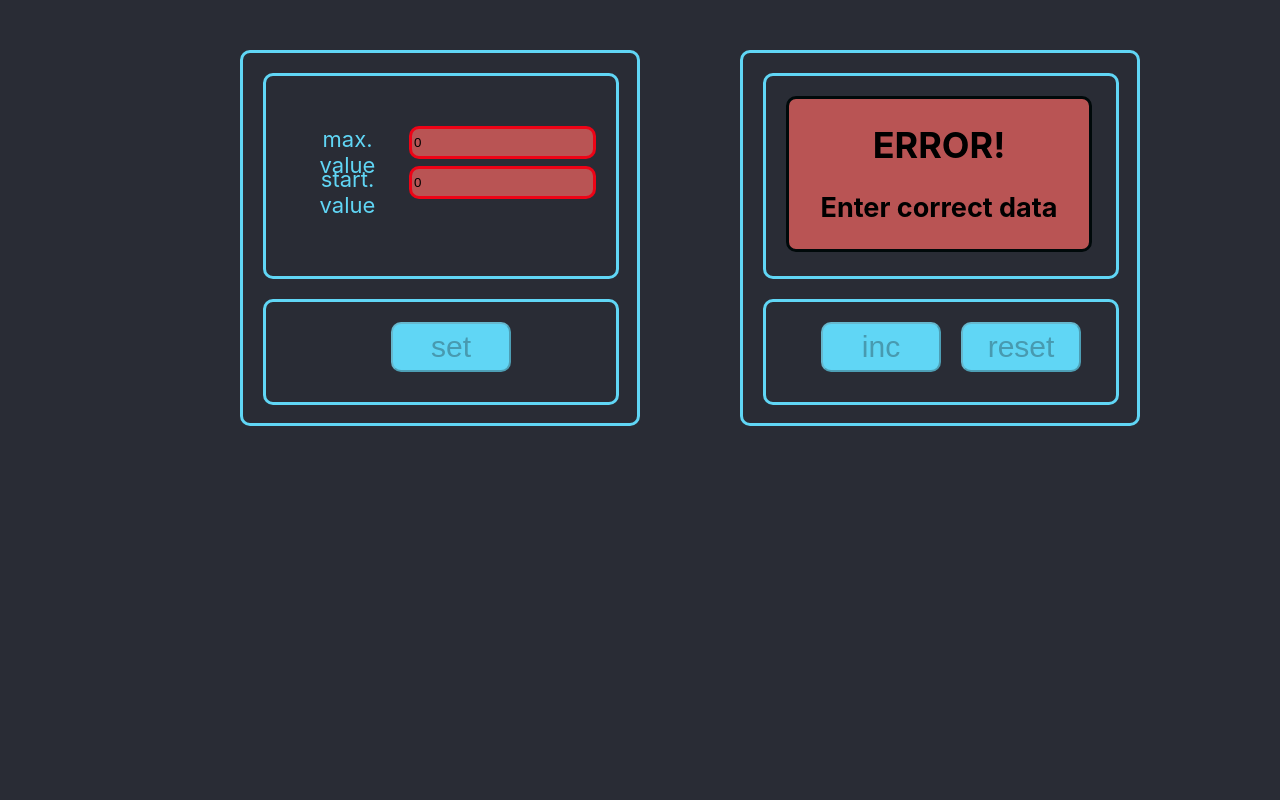
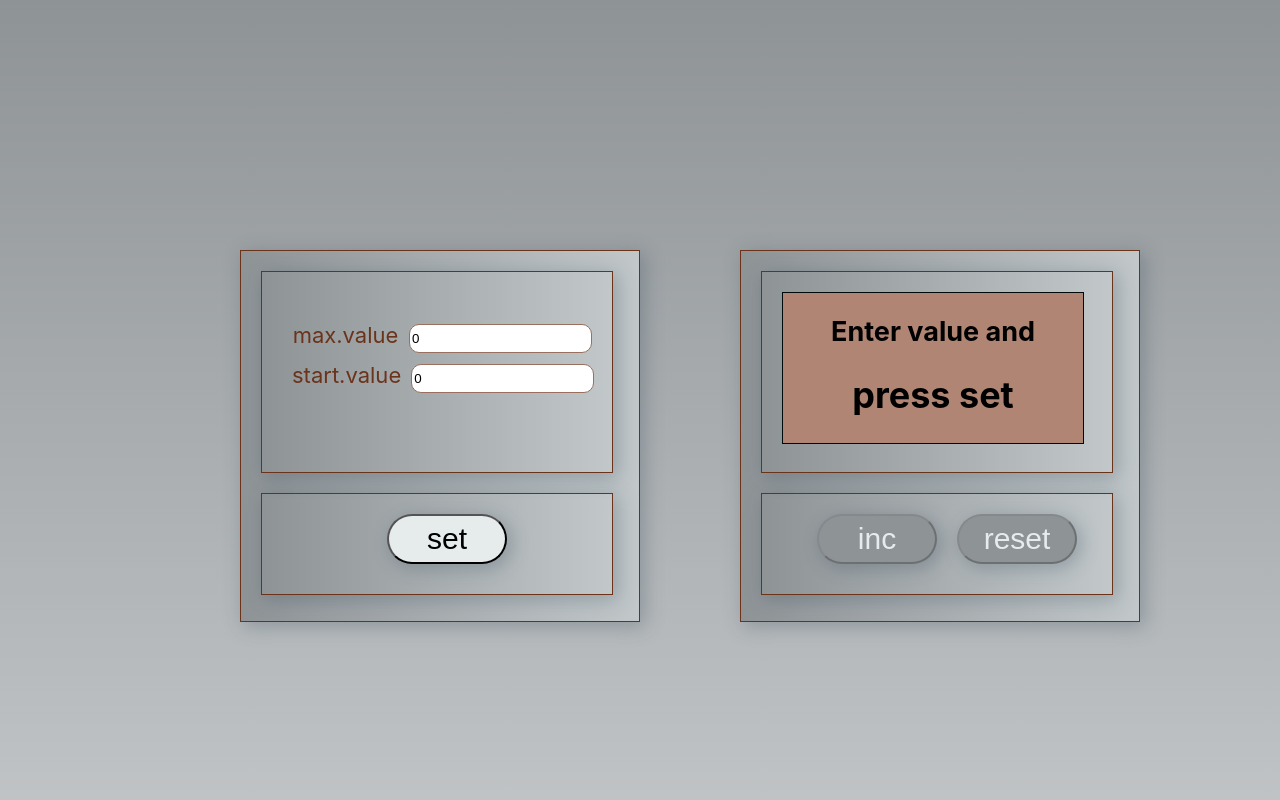
Before and after one commit to UserPasha/Counter, a React (Create React App) app: page / in a window 1280 px wide. Shown: the top 800 px of the page. Built offline with nearby package versions, Linux system fonts and the light colour scheme.

Commit message:
fix bug when start value == 0

```diff
--- a/src/App.css
+++ b/src/App.css
@@ -1,62 +1,69 @@
 body {
-    background-color: rgb(41, 44, 53);
+    background: linear-gradient(rgb(142, 147, 150), rgb(236, 237, 238));
 }
 
 .wrapper {
     display: flex;
     position: relative;
     width: 1000px;
-    height: 400px;
-    margin: 50px auto;
-
+    height: 1000px;
+    margin: 250px auto;
 }
 
 .container {
     margin-left: 100px;
     width: 400px;
     height: 370px;
-    border: 3px solid rgb(96, 214, 245);
-    border-radius: 10px;
+    border: 1px solid rgb(108, 51, 27);;
+    box-shadow: 4px 4px 18px 1px rgba(34, 60, 80, 0.26);
+    background: linear-gradient(90deg, rgb(142, 147, 150), rgb(194, 200, 202));
 }
 .board {
     width: 350px;
     height: 200px;
     margin-top: 20px;
     margin-left: 20px;
-    border: 3px solid rgb(96, 214, 245);
-    border-radius: 10px;
+    border: 1px solid rgb(108, 51, 27);;
     text-align: center;
     position: relative;
+    box-shadow: 4px 4px 18px 1px rgba(34, 60, 80, 0.26);
+    background: linear-gradient(90deg, rgb(142, 147, 150),rgb(194, 200, 202));
 }
 .dataOnBoard{
     margin-top: 40px;
     font-size: 80px;
-    color: rgb(96, 214, 245);
+    color:  rgb(230, 235, 236);
 }
 .buttons{
     width: 350px;
     height: 100px;
     margin-top: 20px;
     margin-left: 20px;
-    border: 3px solid rgb(96, 214, 245);
-    border-radius: 10px;
-   text-align: center;
+    border: 1px solid rgb(108, 51, 27);
+    box-shadow: 4px 4px 18px 1px rgba(34, 60, 80, 0.26);
+    text-align: center;
+    background: linear-gradient(90deg, rgb(142, 147, 150),rgb(194, 200, 202));
 }
 button{
     margin-top: 20px;
     margin-left: 20px;
     width: 120px;
     height: 50px;
-    background-color: rgb(96, 214, 245);
-    border-radius: 10px;
+    background-color: rgb(230, 235, 236);
+    border-radius: 25px;
     font-size: 30px;
+    box-shadow: 4px 4px 18px 1px rgba(34, 60, 80, 0.26);
+}
+button:disabled{
+    color:  rgb(230, 235, 236);
+    background-color:rgb(142, 147, 150);
 }
 
 .error {
     margin-top: 40px;
     font-size: 100px;
     font-weight: bolder;
-    color: rgb(248, 5, 5);
+    color: rgb(108, 51, 27);;
 }
 .text{
 width: 180px;
@@ -71,20 +78,20 @@ width: 180px;
     display: flex;
     width: 300px;
     height: 40px;
-    color: rgb(96, 214, 245);
+    color: rgb(108, 51, 27);
     font-size: 22px;
 }
 .inputStyle{
 
     margin-left: 10px;
     height: 25px;
-    border: 3px solid rgb(96, 214, 245);
+    border: 1px solid rgb(154, 111, 94);
     border-radius: 10px;
 }
 .errorInputStyle{
     margin-left: 10px;
     height: 25px;
-    border: 3px solid rgb(238, 3, 22);
+    border: 1px solid rgb(238, 3, 22);
     border-radius: 10px;
     background-color: #b95454;
 }
@@ -94,7 +101,7 @@ width: 180px;
     height: 150px;
     margin-top: 20px;
     margin-left: 20px;
-    border: 3px solid rgb(0, 9, 10);
+    border: 1px solid rgb(0, 9, 10);
     border-radius: 10px;
     text-align: center;
     position: relative;
@@ -108,9 +115,8 @@ width: 180px;
     height: 150px;
     margin-top: 20px;
     margin-left: 20px;
-    border: 3px solid rgb(0, 9, 10);
-    border-radius: 10px;
+    border: 1px solid rgb(0, 9, 10);
     text-align: center;
     position: relative;
-    background-color: #11f3c8;
+    background-color: rgb(176, 133, 115);
 }
--- a/src/App.tsx
+++ b/src/App.tsx
@@ -13,56 +13,21 @@ function App() {
     let maxValue = valueOnSet
     const [counter, setCounter] = useState<number>(minValue)
 
-    const [blueBoard, setBlueBoard]=useState<boolean>(true)
+    const [blueBoard, setBlueBoard] = useState<boolean>(true)
 
-
-    const disabling = startValue < 0 || valueOnSet < 0 || startValue >= valueOnSet
+    const disabling = startValue === 0 && valueOnSet === 0 ? false : startValue < 0 || valueOnSet < 0 || startValue >= valueOnSet
 
 
     useEffect(() => {
         let minValueAsString = localStorage.getItem("minValue")
-        if (minValueAsString) {
-            let newValue = JSON.parse(minValueAsString)
-            setStartValue(newValue);
-        }
-    }, [])
-    useEffect(() => {
         let maxValueAsString = localStorage.getItem("maxValue")
-        if (maxValueAsString) {
-            let newValue = JSON.parse(maxValueAsString)
-            setValueOnSet(newValue)
+        if (minValueAsString &&  maxValueAsString) {
+            setStartValue(+minValueAsString);
+            setValueOnSet(Number(maxValueAsString))
         }
     }, [])
 
-    useEffect(() => {
-        localStorage.setItem("minValue", JSON.stringify(minValue));
-        localStorage.setItem("maxValue", JSON.stringify(maxValue));
-    }, [minValue, maxValue])
 
-    // const plus = () => {
-    //     setCounter(counter + 1)
-    // }
-    // const zero = () => {
-    //     setCounter(minValue)
-    // }
-    // const setLocal = () =>{
-    //     localStorage.setItem("value", JSON.stringify(counter))
-    //     localStorage.setItem("value+1", JSON.stringify(counter))
-    // }
-    // const getLocal = () => {
-    //     let valueAsString = localStorage.getItem("value")
-    //    if(valueAsString){
-    //        let newValue = JSON.parse(valueAsString)
-    //        setCounter(newValue)
-    //    }
-    // }
-    // const clearLocal = ()=>{
-    //    localStorage.clear()
-    //   setCounter(0)
-    // }
-    // const deleteItemLocal=()=>{
-    //     localStorage.removeItem("value+1")
-    // }
 
     return (
         <div className="wrapper">
@@ -84,12 +49,9 @@ function App() {
                         maxValue={maxValue}
                         disabling={disabling}
                         blueBoard={blueBoard}
-
             />
         </div>
     );
 }
 
 export default App;
-/*
-<div className={counter > 4 ? "error" : "wrapper"}>*/
--- a/src/Components/Board.tsx
+++ b/src/Components/Board.tsx
@@ -8,12 +8,29 @@ type PropsType = {
 }
 
 export const Board = (props: PropsType) => {
-    return props.disabling ? <div className="errorMessage"><div className="inError">
-       <h1>ERROR!</h1> <h2>Enter correct data</h2> </div>
-    </div> : props.blueBoard? (<div className="blueBoard"><div className="inError">
-        <h2>Enter value and</h2>  <h1>press set</h1></div> </div>) :(<div className={props.engine>props.maxValue-1 ? "error" :"dataOnBoard"}>
-        {props.engine}
-    </div>)
+    return (
+        <>
+            {props.disabling ? (
+                <div className="errorMessage">
+                    <div className="inError">
+                        <h1>ERROR!</h1>
+                        <h2>Enter correct data</h2>
+                    </div>
+                </div>
+            ) : props.blueBoard ? (
+                <div className="blueBoard">
+                    <div className="inError">
+                        <h2>Enter value and</h2>
+                        <h1>press set</h1>
+                    </div>
+                </div>
+            ) : (
+                <div className={props.engine > props.maxValue - 1 ? "error" : "dataOnBoard"}>
+                    {props.engine}
+                </div>
+            )}
+        </>
+    )
 
 
     // return (
--- a/src/Components/NewCounter.tsx
+++ b/src/Components/NewCounter.tsx
@@ -6,7 +6,7 @@ type PropsType = {
     engine: number
     setCounter: (engine: number) => void
     maxValue: number
-    minValue:number
+    minValue: number
     disabling: boolean
     blueBoard: boolean
 }
@@ -18,17 +18,14 @@ export const NewCounter = (props: PropsType) => {
     const resetValue = () => {
         props.setCounter(props.minValue)
     }
-    const disableForInc = props.engine>props.maxValue-1 || props.disabling
-    const disableForRes = props.engine===props.minValue || props.disabling
-
+    const disableForInc = props.engine > props.maxValue - 1 || props.disabling || props.blueBoard
+    const disableForRes = props.engine === props.minValue || props.disabling || props.blueBoard
 
     return (
-        <div  className="container">
+        <div className="container">
             <div className="board">
-                <Board engine={props.engine} maxValue={props.maxValue} disabling={props.disabling} blueBoard={props.blueBoard}/>
-                {/* <div className="counterField">
-                {counter}
-            </div>*/}
+                <Board engine={props.engine} maxValue={props.maxValue} disabling={props.disabling}
+                       blueBoard={props.blueBoard}/>
 
             </div>
             <div className="buttons">
--- a/src/Components/SettingCounter.tsx
+++ b/src/Components/SettingCounter.tsx
@@ -17,18 +17,22 @@ type PropsType = {
 }
 
 export const SettingCounter = (props: PropsType) => {
+    console.log(props.startValue === 0 || props.valueOnSet)
     const test = () => {
-        if (props.startValue) {
+        if (props.startValue === 0 || props.valueOnSet) {
             let startToCounting = props.startValue
             props.setStartValue(startToCounting)
             props.setCounter(props.startValue)
-        }
-        if (props.valueOnSet) {
             let maxToCounting = props.valueOnSet
             props.setValueOnSet(maxToCounting)
+            props.setBlueBoard(false)
+
+            localStorage.setItem("minValue", JSON.stringify(startToCounting));
+            localStorage.setItem("maxValue", JSON.stringify(maxToCounting));
         }
-        props.setBlueBoard(false)
     }
+
+
     // const disabling = props.startValue<0 || props.valueOnSet<0 || props.startValue >= props.valueOnSet
 
     return (
@@ -37,17 +41,18 @@ export const SettingCounter = (props: PropsType) => {
                 <div className="inputWrapper">
                     <div className="inputData">
                         <div className="text">
-                            max. value
+                            max.value
                         </div>
                         <InputSet valueOnSet={props.valueOnSet}
                                   setValueOnSet={props.setValueOnSet}
                                   disabling={props.disabling}
                                   blueBoard={props.blueBoard}
                                   setBlueBoard={props.setBlueBoard}/>
+
                     </div>
                     <div className="inputData">
                         <div className="text">
-                            start. value
+                            start.value
                         </div>
                         <InputSet valueOnSet={props.startValue}
                                   setValueOnSet={props.setStartValue}
```
